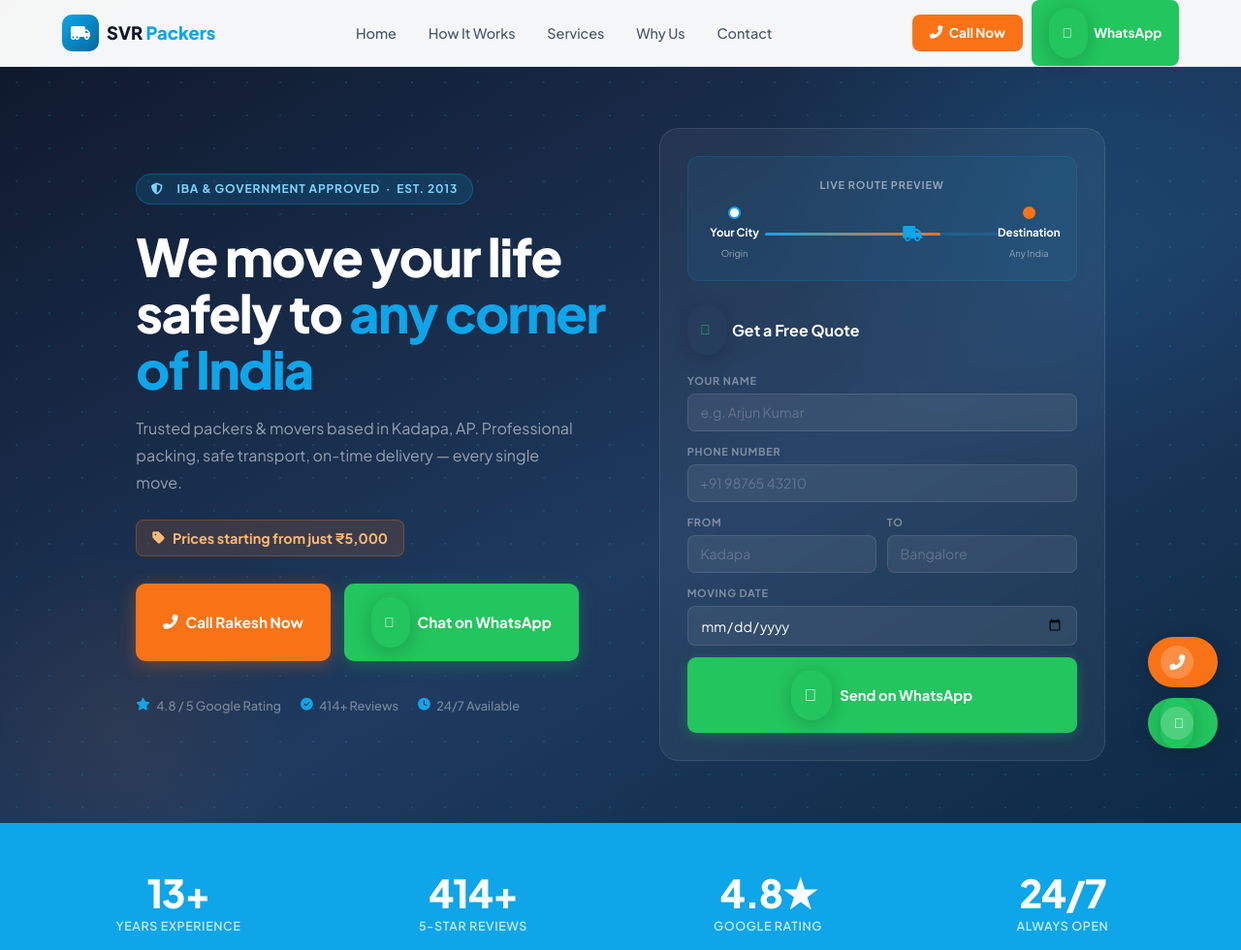
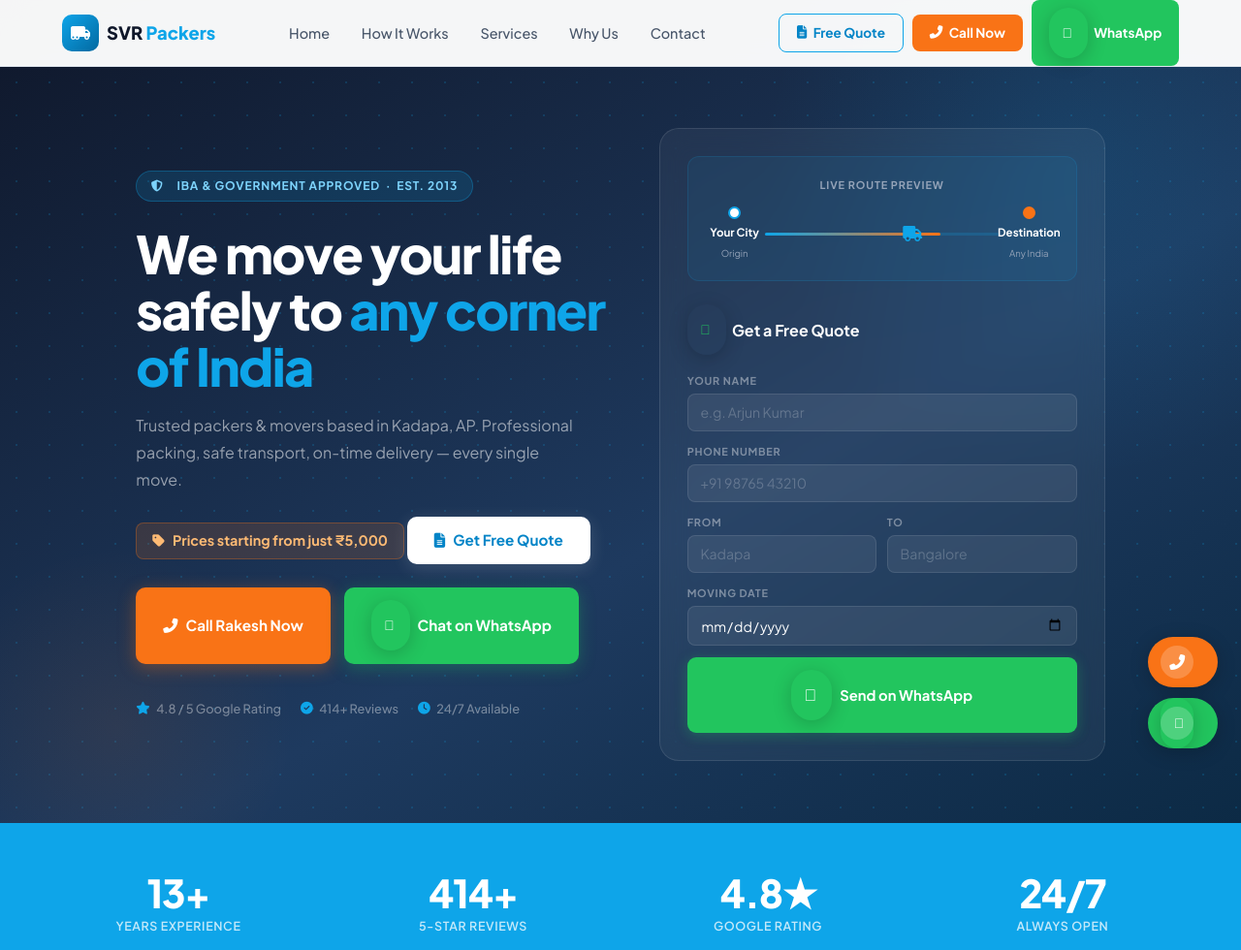
Before and after one commit to raju95509/svr, a plain HTML site: page index.html in a window 1280 px wide. Shown: the top 980 px of the page at 97% size. Drawn offline with Linux system fonts and the light colour scheme.

Commit message:
feat: add Get Free Quote button under price pill

```diff
--- a/index.html
+++ b/index.html
@@ -32,6 +32,8 @@ body{font-family:'Plus Jakarta Sans',sans-serif;background:#fff;color:#0F172A;ov
 .nav-links a{padding:0.45rem 0.9rem;border-radius:8px;color:var(--slate);text-decoration:none;font-size:0.9rem;font-weight:500;transition:background 0.2s,color 0.2s}
 .nav-links a:hover{background:var(--light);color:var(--sky-dark)}
 .nav-actions{display:flex;gap:0.6rem;align-items:center}
+.btn-nav-quote{background:transparent;color:var(--sky-dark);padding:0.5rem 1.1rem;border-radius:8px;font-weight:700;font-size:0.85rem;text-decoration:none;display:flex;align-items:center;gap:0.4rem;border:1.5px solid var(--sky);transition:background 0.2s,color 0.2s,transform 0.15s}
+.btn-nav-quote:hover{background:var(--sky);color:#fff;transform:translateY(-1px)}
 .btn-nav-call{background:var(--orange);color:#fff;padding:0.5rem 1.1rem;border-radius:8px;font-weight:700;font-size:0.85rem;text-decoration:none;display:flex;align-items:center;gap:0.4rem;transition:background 0.2s,transform 0.15s}
 .btn-nav-call:hover{background:var(--orange-dark);transform:translateY(-1px)}
 .btn-nav-wa{background:var(--green);color:#fff;padding:0.5rem 1.1rem;border-radius:8px;font-weight:700;font-size:0.85rem;text-decoration:none;display:flex;align-items:center;gap:0.4rem;transition:background 0.2s,transform 0.15s}
@@ -56,6 +58,8 @@ body{font-family:'Plus Jakarta Sans',sans-serif;background:#fff;color:#0F172A;ov
 .hero-desc{color:rgba(255,255,255,0.55);font-size:1rem;line-height:1.75;margin-bottom:1.5rem;max-width:460px}
 .hero-price-pill{display:inline-flex;align-items:center;gap:0.5rem;background:rgba(249,115,22,0.15);border:1px solid rgba(249,115,22,0.3);color:#fdba74;padding:0.4rem 1rem;border-radius:8px;font-weight:700;font-size:0.9rem;margin-bottom:1.75rem}
 .hero-btns{display:flex;gap:0.85rem;flex-wrap:wrap;margin-bottom:2.25rem}
+.btn-hero-quote{display:inline-flex;align-items:center;gap:0.5rem;background:#fff;color:var(--sky-dark);padding:0.75rem 1.75rem;border-radius:10px;font-weight:700;font-size:0.95rem;text-decoration:none;margin-bottom:1.5rem;transition:background 0.2s,transform 0.15s,box-shadow 0.2s;box-shadow:0 4px 18px rgba(255,255,255,0.15)}
+.btn-hero-quote:hover{background:var(--light);transform:translateY(-2px);box-shadow:0 8px 28px rgba(255,255,255,0.25)}
 .btn-hcall{background:var(--orange);color:#fff;padding:0.85rem 1.75rem;border-radius:10px;font-weight:700;font-size:0.95rem;text-decoration:none;display:inline-flex;align-items:center;gap:0.5rem;transition:background 0.2s,transform 0.15s,box-shadow 0.2s;box-shadow:0 4px 18px rgba(249,115,22,0.35)}
 .btn-hcall:hover{background:var(--orange-dark);transform:translateY(-2px);box-shadow:0 8px 28px rgba(249,115,22,0.45)}
 .btn-hwa{background:var(--green);color:#fff;padding:0.85rem 1.75rem;border-radius:10px;font-weight:700;font-size:0.95rem;text-decoration:none;display:inline-flex;align-items:center;gap:0.5rem;transition:background 0.2s,transform 0.15s,box-shadow 0.2s;box-shadow:0 4px 18px rgba(34,197,94,0.3)}
@@ -267,6 +271,7 @@ footer{background:var(--charcoal-mid);padding:4rem 1.5rem 0;border-top:3px solid
       <li><a href="#contact">Contact</a></li>
     </ul>
     <div class="nav-actions">
+      <a href="#contact" class="btn-nav-quote"><i class="fas fa-file-alt"></i> Free Quote</a>
       <a href="tel:9724187559" class="btn-nav-call"><i class="fas fa-phone-alt"></i> Call Now</a>
       <a href="https://wa.me/919724187559?text=Hi%20Rakesh!%20I%20need%20a%20moving%20quote." target="_blank" class="btn-nav-wa"><i class="fab fa-whatsapp"></i> WhatsApp</a>
     </div>
@@ -281,6 +286,7 @@ footer{background:var(--charcoal-mid);padding:4rem 1.5rem 0;border-top:3px solid
   <a href="#services" onclick="closeMenu()"><i class="fas fa-boxes"></i> Services</a>
   <a href="#why" onclick="closeMenu()"><i class="fas fa-award"></i> Why Us</a>
   <a href="#contact" onclick="closeMenu()"><i class="fas fa-envelope"></i> Contact</a>
+  <a href="#contact" onclick="closeMenu()"><i class="fas fa-file-alt"></i> Get Free Quote</a>
   <a href="tel:9724187559" class="mob-call"><i class="fas fa-phone-alt"></i> Call Rakesh — 9724187559</a>
   <a href="https://wa.me/919724187559" target="_blank" class="mob-wa"><i class="fab fa-whatsapp"></i> Chat on WhatsApp</a>
 </div>
@@ -296,6 +302,7 @@ footer{background:var(--charcoal-mid);padding:4rem 1.5rem 0;border-top:3px solid
       <h1 class="rv in">We move your life<br>safely to <span class="hl">any corner<br>of India</span></h1>
       <p class="hero-desc rv in">Trusted packers &amp; movers based in Kadapa, AP. Professional packing, safe transport, on-time delivery — every single move.</p>
       <div class="hero-price-pill rv in"><i class="fas fa-tag"></i> Prices starting from just ₹5,000</div>
+      <a href="#contact" class="btn-hero-quote rv in"><i class="fas fa-file-alt"></i> Get Free Quote</a>
       <div class="hero-btns rv in">
         <a href="tel:9724187559" class="btn-hcall"><i class="fas fa-phone-alt"></i> Call Rakesh Now</a>
         <a href="https://wa.me/919724187559?text=Hi%20Rakesh!%20I%20need%20a%20moving%20quote." target="_blank" class="btn-hwa"><i class="fab fa-whatsapp"></i> Chat on WhatsApp</a>
```
